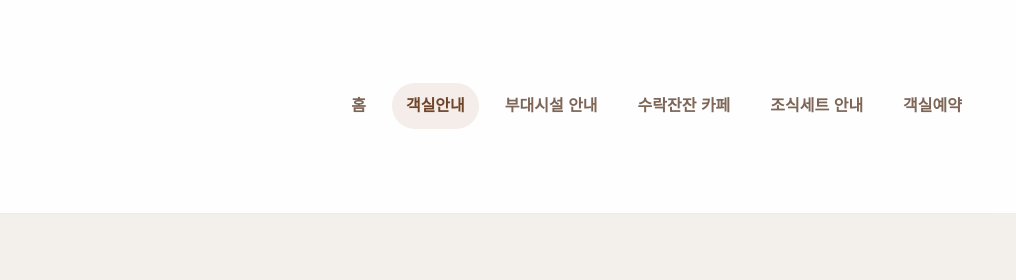
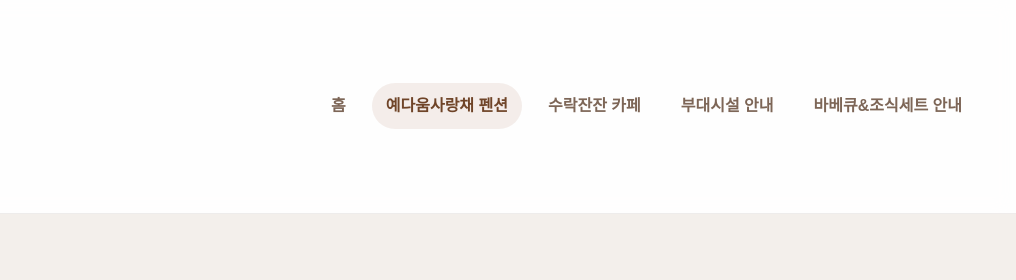
Before and after one commit to GreenProg-1239/surakjanjan-homepage, a website: page rooms.html in a window 1280 px wide. Shown: the top 280 px of the page, 264-1280 px from the left. Drawn offline with Linux system fonts and the light colour scheme.

Commit message:
Update navigation links in rooms.html

```diff
--- a/rooms.html
+++ b/rooms.html
@@ -13,11 +13,10 @@
       <button class="nav-toggle" aria-label="메뉴 열기">☰</button>
       <nav class="main-nav">
         <a href="/">홈</a>
-        <a href="/rooms" class="active">객실안내</a>
+        <a href="/rooms" class="active">예다움사랑채 펜션</a>
+        <a href="/cafe">수락잔잔 카페</a>
         <a href="/facilities">부대시설 안내</a>
-        <a href="/cafe">수락잔잔 카페</a>
-        <a href="/breakfast">조식세트 안내</a>
-        <a href="/reservation">객실예약</a>
+        <a href="/breakfast">바베큐&조식세트 안내</a>
       </nav>
     </div>
   </header>
```
